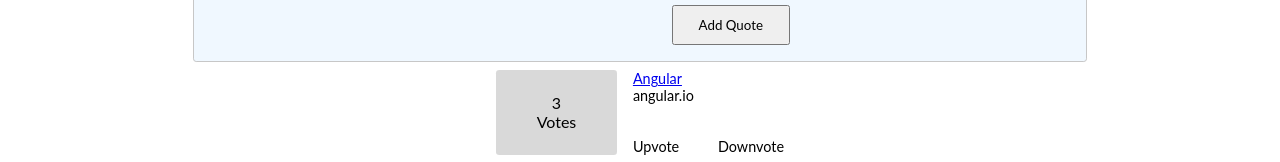
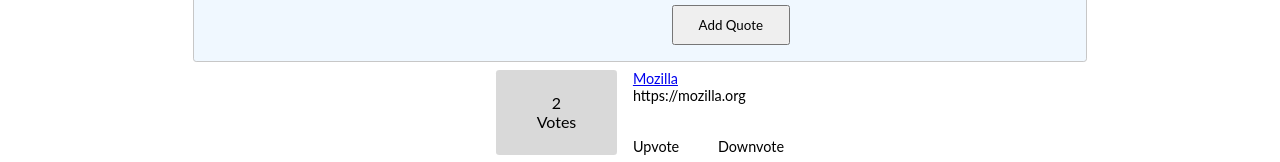
Before and after one commit to kelvinmburu/vote-a-quote, an Angular app: page / in a window 1280 px wide. Shown: the part 621-783 px from the top of the page. Built offline with nearby package versions, Linux system fonts and the light colour scheme.

Commit message:
test: changed index values to test display functionality

```diff
--- a/src/app/quotes/quotes.component.html
+++ b/src/app/quotes/quotes.component.html
@@ -1,12 +1,12 @@
 <div class="container">
   <div class="points">
-    <div>3</div>
+    <div> {{quote[1].votes}} </div>
     <div>Votes</div>
   </div>
   <div class="details">
     <div>
-      <a href="angular.io">Angular</a>
-      <div>angular.io</div>
+      <a href=" {{quote[1].link}} "> {{quote[1].title}} </a>
+      <div> {{quote[1].link}} </div>
     </div>
     <div class="vote">
       <div>Upvote</div>
```
